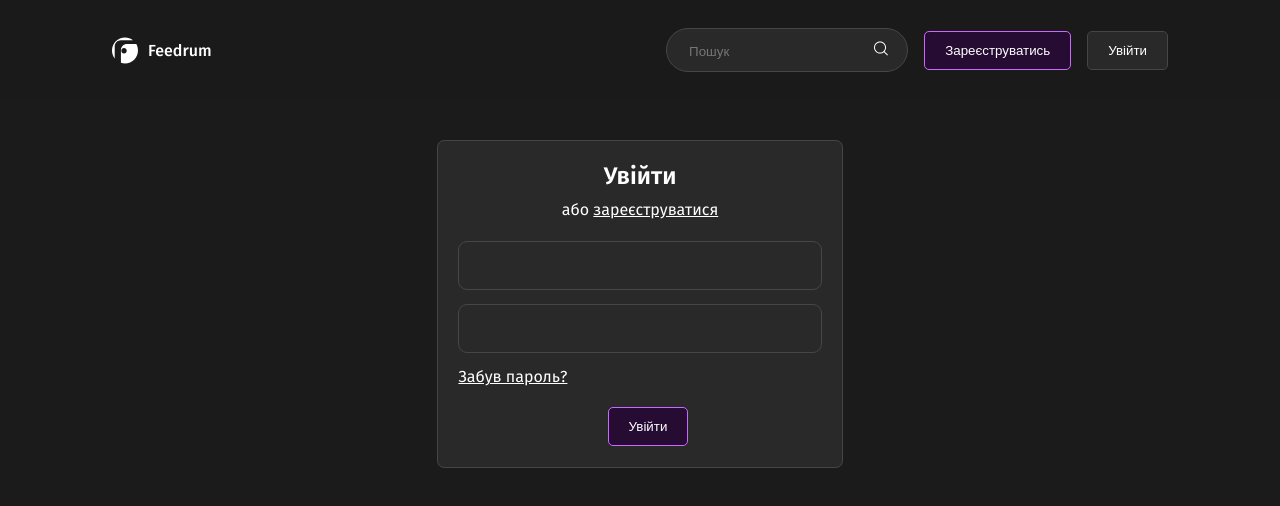
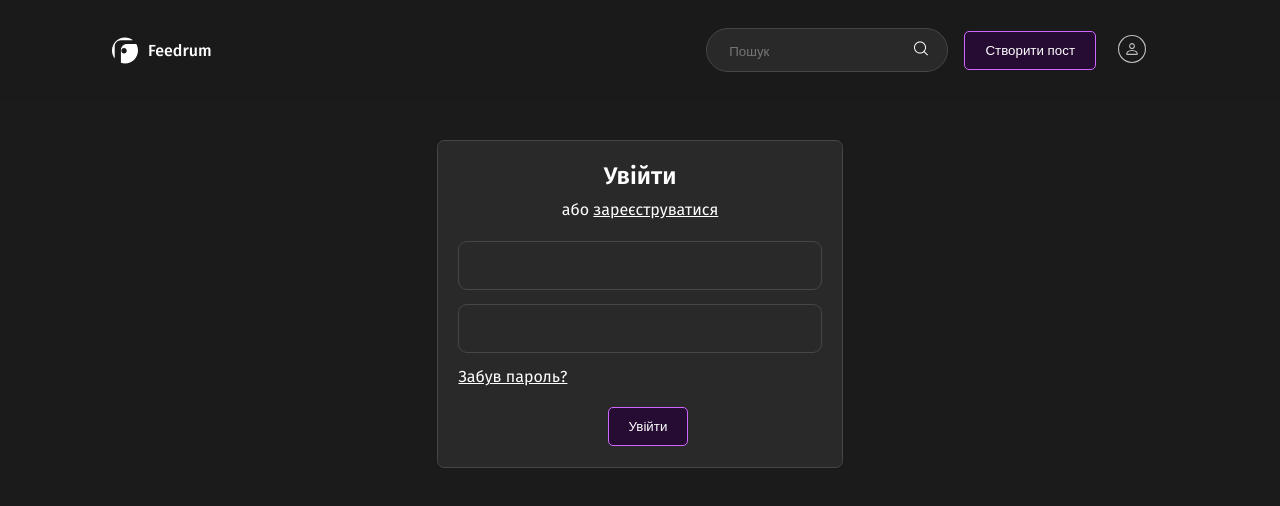
Before and after one commit to Feedrum-Project/feedrum-next, a Next.js app: page /login in a window 1280 px wide. Shown: the top 506 px of the page. Built offline with nearby package versions, Linux system fonts and the light colour scheme.

Commit message:
added user imitation in header, few edits.

```diff
--- a/components/Button/Button.tsx
+++ b/components/Button/Button.tsx
@@ -1,15 +1,16 @@
 import styles from './button.module.sass'
 
 interface ButtonProps {
-  Style: 'standart' | 'purple',
-  children: string,
-  className?: string | null
+  Style: 'standart' | 'purple' | 'Unborder',
+  children: any,
+  className?: string | null,
+  style?: any
 }
 
-export default function Button({Style, children, className=null}:ButtonProps) {
+export default function Button({Style, children, className=null, style}:ButtonProps) {
   const Class = [styles[Style], styles.button].join(" ")
   return (
-    <button className={Class}>
+    <button className={Style !== 'Unborder' ? Class : Class.split(' ')[0]} style={style}>
       {children}
     </button>
   )
--- a/components/Button/button.module.sass
+++ b/components/Button/button.module.sass
@@ -16,3 +16,8 @@
 .purple
   border: 1px solid $pink
   background-color: $purple
+
+.Unborder
+  border: none
+  background: none
+  cursor: pointer
--- a/components/Header/Header.tsx
+++ b/components/Header/Header.tsx
@@ -5,6 +5,14 @@ import Image from 'next/image'
 import Link from 'next/link'
 
 export default function Header()  {
+    const tamplateUser = {  // its just instead props "userClient"
+        id: 2,
+        email: 'lsk@ukr.net',
+        name: 'Elias',
+        rank: 12,
+        createdAt: '2023-01-21T15:53:35.882Z',
+        isVerified: true
+    }
     return (
         <header className={styles.header}>
             <Link href="/" style={{textDecoration: 'none'}}>
@@ -13,7 +21,7 @@ export default function Header()  {
                     <span className={styles.logoText}>Feedrum</span>
                 </div>
             </Link>
-            <Navigation/>
+            <Navigation id={tamplateUser.id}/>
         </header>
     )
 }
--- a/components/Header/Navigation.tsx
+++ b/components/Header/Navigation.tsx
@@ -1,22 +1,45 @@
-import Button from "../Button/Button"
-import Search from "../Input/Search"
-import styles from './nav.module.sass'
-import Link from "next/link"
+import Button from "../Button/Button";
+import Search from "../Input/Search";
+import Image from "next/image";
+import Link from "next/link";
+import styles from './nav.module.sass';
+import avatar from '../../images/avatar.svg'
 
-export default function Navigation() {
+interface NavProps {
+  id: number | undefined
+}
+export default function Navigation({id}:NavProps) {
+  let Logged;
+  if( id !== undefined) {
+    Logged = (
+      <>
+        <Button Style="purple"><Link href="./createPost" style={{textDecoration:"none", color:"white"}}>Створити пост</Link></Button>
+        <Button className="offic" Style="Unborder" style={{margin:"0 1rem"}}>
+          <Image src={avatar} alt="Ваш аватар" height="28" width="28"/>
+        </Button>
+      </>
+    )
+  } else {
+    Logged = (
+      <>
+        <Link href="/reg">
+          <Button Style="purple">Зареєструватись</Button>
+        </Link>
+        <Link href="/login">
+          <div className={styles.navLogin}>
+            <Button className={styles.navLogin} Style="standart">Увійти</Button>
+          </div>
+        </Link>
+      </>
+    )
+  }
   return (
     <nav className={styles.nav}>
       <div className={styles.navSearch}>
         <Search Placeholder="Пошук" className="input"/>
       </div>
-      <Link href="/reg">
-        <Button Style="purple">Зареєструватись</Button>
-      </Link>
-      <Link href="/login">
-      <div className={styles.navLogin}>
-        <Button className={styles.navLogin} Style="standart">Увійти</Button>
-      </div>
-      </Link>
+      {Logged}
+
     </nav>
   )
 }
--- a/components/Layout/Layout.tsx
+++ b/components/Layout/Layout.tsx
@@ -10,6 +10,7 @@ export default function Layout({ children }: Props) {
     return (
         <>
             <Head>
+                <title>Feedrum</title>
                 <meta name="viewport" content="width=device-width, initial-scale=1"/>
             </Head>
             <ThemeProvider theme={theme}>
--- /dev/null
+++ b/pages/createPost.tsx
@@ -0,0 +1,5 @@
+export default function createPost() {
+  return (
+    <div>create Post(soon)</div>
+  )
+}
```
